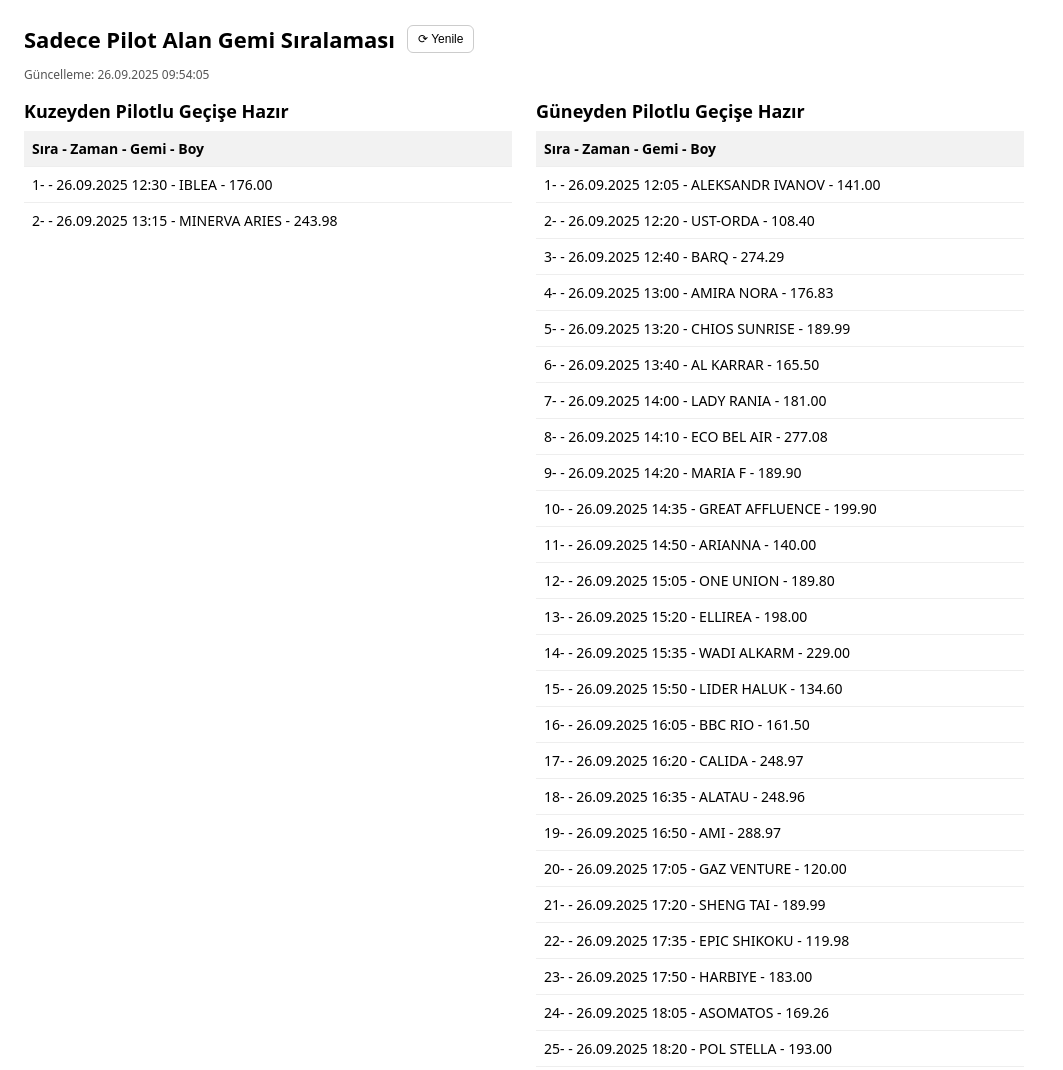
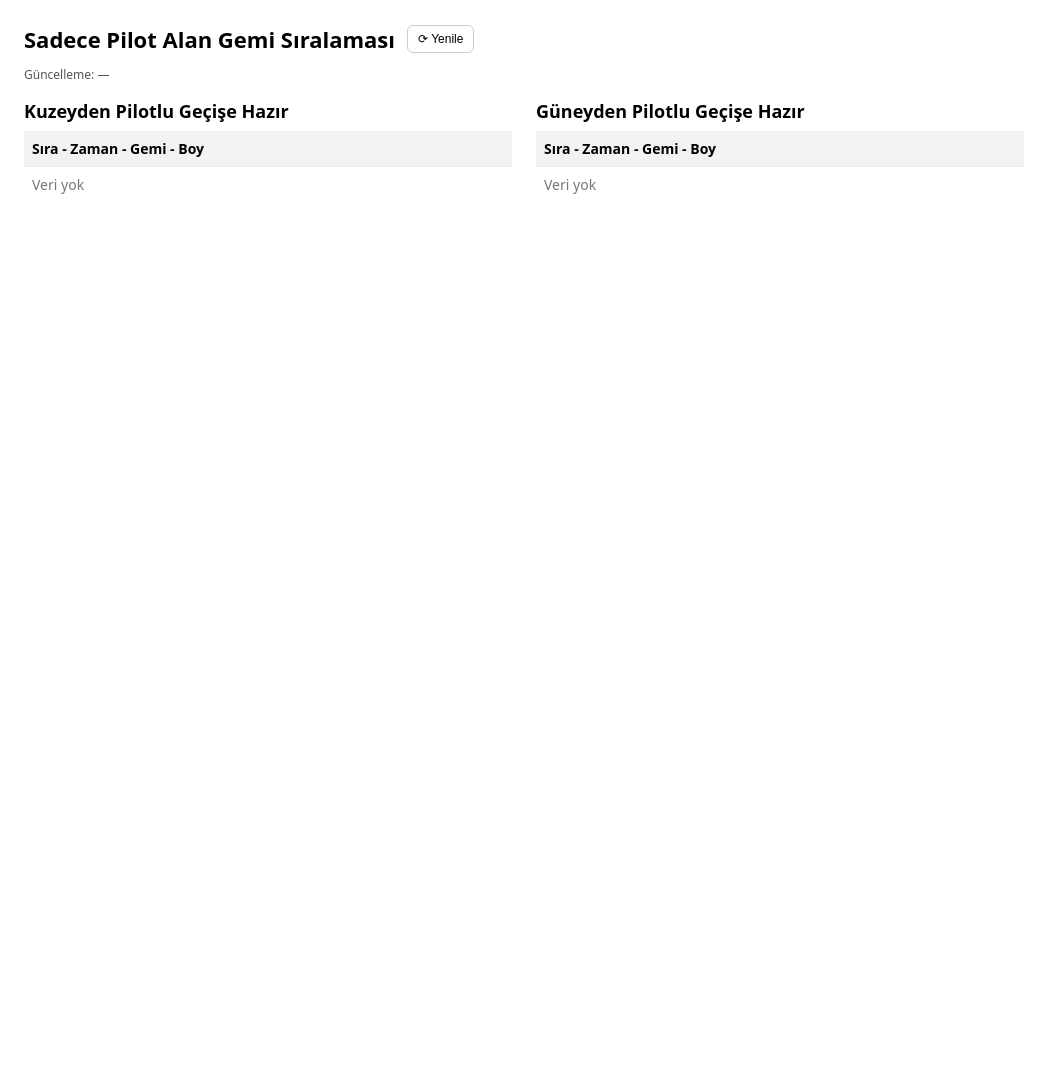
Before and after one commit to kagantatlici/pilot_sira, a website: page index.html in a window 1280 px wide. Shown: the top 1070 px of the page, without its empty margins (0-1063 px from the left). After the commit the page ends 800 px from the top, so only its background shows below. Drawn offline with Linux system fonts and the light colour scheme; no server answers.

Commit message:
Vercel-only: remove static fallback (list.json), drop scripts/fetch.js, UI fetches only /api/list

```diff
--- a/index.html
+++ b/index.html
@@ -28,16 +28,9 @@
       elK.innerHTML = '<tr><td colspan="1">Yükleniyor...</td></tr>';
       elG.innerHTML = '<tr><td colspan="1">Yükleniyor...</td></tr>';
       try {
-        // Önce /api/list dene, olmazsa list.json'a düş
-        let data;
-        try {
-          const r1 = await fetch('/api/list', { cache: 'no-store' });
-          if (!r1.ok) throw new Error('api not ok');
-          data = await r1.json();
-        } catch (_) {
-          const r2 = await fetch('list.json', { cache: 'no-store' });
-          data = await r2.json();
-        }
+        const r = await fetch('/api/list', { cache: 'no-store' });
+        if (!r.ok) throw new Error('API error');
+        const data = await r.json();
         elT.textContent = new Date(data.lastUpdate || Date.now()).toLocaleString('tr-TR');
         renderTable(elK, data.kuzeyden);
         renderTable(elG, data.guneyden);
--- a/list.json
+++ /dev/null
@@ -1,157 +0,0 @@
-{
-  "kuzeyden": [
-    {
-      "gemiAdi": "IBLEA",
-      "boy": 176,
-      "planlama": "26.09.2025 12:30"
-    },
-    {
-      "gemiAdi": "MINERVA ARIES",
-      "boy": 243.98,
-      "planlama": "26.09.2025 13:15"
-    }
-  ],
-  "guneyden": [
-    {
-      "gemiAdi": "ALEKSANDR IVANOV",
-      "boy": 141,
-      "planlama": "26.09.2025 12:05"
-    },
-    {
-      "gemiAdi": "UST-ORDA",
-      "boy": 108.4,
-      "planlama": "26.09.2025 12:20"
-    },
-    {
-      "gemiAdi": "BARQ",
-      "boy": 274.29,
-      "planlama": "26.09.2025 12:40"
-    },
-    {
-      "gemiAdi": "AMIRA NORA",
-      "boy": 176.83,
-      "planlama": "26.09.2025 13:00"
-    },
-    {
-      "gemiAdi": "CHIOS SUNRISE",
-      "boy": 189.99,
-      "planlama": "26.09.2025 13:20"
-    },
-    {
-      "gemiAdi": "AL KARRAR",
-      "boy": 165.5,
-      "planlama": "26.09.2025 13:40"
-    },
-    {
-      "gemiAdi": "LADY RANIA",
-      "boy": 181,
-      "planlama": "26.09.2025 14:00"
-    },
-    {
-      "gemiAdi": "ECO BEL AIR",
-      "boy": 277.08,
-      "planlama": "26.09.2025 14:10"
-    },
-    {
-      "gemiAdi": "MARIA F",
-      "boy": 189.9,
-      "planlama": "26.09.2025 14:20"
-    },
-    {
-      "gemiAdi": "GREAT AFFLUENCE",
-      "boy": 199.9,
-      "planlama": "26.09.2025 14:35"
-    },
-    {
-      "gemiAdi": "ARIANNA",
-      "boy": 140,
-      "planlama": "26.09.2025 14:50"
-    },
-    {
-      "gemiAdi": "ONE UNION",
-      "boy": 189.8,
-      "planlama": "26.09.2025 15:05"
-    },
-    {
-      "gemiAdi": "ELLIREA",
-      "boy": 198,
-      "planlama": "26.09.2025 15:20"
-    },
-    {
-      "gemiAdi": "WADI ALKARM",
-      "boy": 229,
-      "planlama": "26.09.2025 15:35"
-    },
-    {
-      "gemiAdi": "LIDER HALUK",
-      "boy": 134.6,
-      "planlama": "26.09.2025 15:50"
-    },
-    {
-      "gemiAdi": "BBC RIO",
-      "boy": 161.5,
-      "planlama": "26.09.2025 16:05"
-    },
-    {
-      "gemiAdi": "CALIDA",
-      "boy": 248.97,
-      "planlama": "26.09.2025 16:20"
-    },
-    {
-      "gemiAdi": "ALATAU",
-      "boy": 248.96,
-      "planlama": "26.09.2025 16:35"
-    },
-    {
-      "gemiAdi": "AMI",
-      "boy": 288.97,
-      "planlama": "26.09.2025 16:50"
-    },
-    {
-      "gemiAdi": "GAZ VENTURE",
-      "boy": 120,
-      "planlama": "26.09.2025 17:05"
-    },
-    {
-      "gemiAdi": "SHENG TAI",
-      "boy": 189.99,
-      "planlama": "26.09.2025 17:20"
-    },
-    {
-      "gemiAdi": "EPIC SHIKOKU",
-      "boy": 119.98,
-      "planlama": "26.09.2025 17:35"
-    },
-    {
-      "gemiAdi": "HARBIYE",
-      "boy": 183,
-      "planlama": "26.09.2025 17:50"
-    },
-    {
-      "gemiAdi": "ASOMATOS",
-      "boy": 169.26,
-      "planlama": "26.09.2025 18:05"
-    },
-    {
-      "gemiAdi": "POL STELLA",
-      "boy": 193,
-      "planlama": "26.09.2025 18:20"
-    },
-    {
-      "gemiAdi": "NAVIS-3",
-      "boy": 123.17,
-      "planlama": "26.09.2025 18:35"
-    },
-    {
-      "gemiAdi": "WL MUROM",
-      "boy": 180,
-      "planlama": "26.09.2025 18:50"
-    },
-    {
-      "gemiAdi": "TC VICTORY",
-      "boy": 90,
-      "planlama": "26.09.2025 19:05"
-    }
-  ],
-  "lastUpdate": "2025-09-26T09:54:05.247Z"
-}
```
Also changed, not shown: scripts/fetch.js (deleted, +0 -74 lines), README.md.
